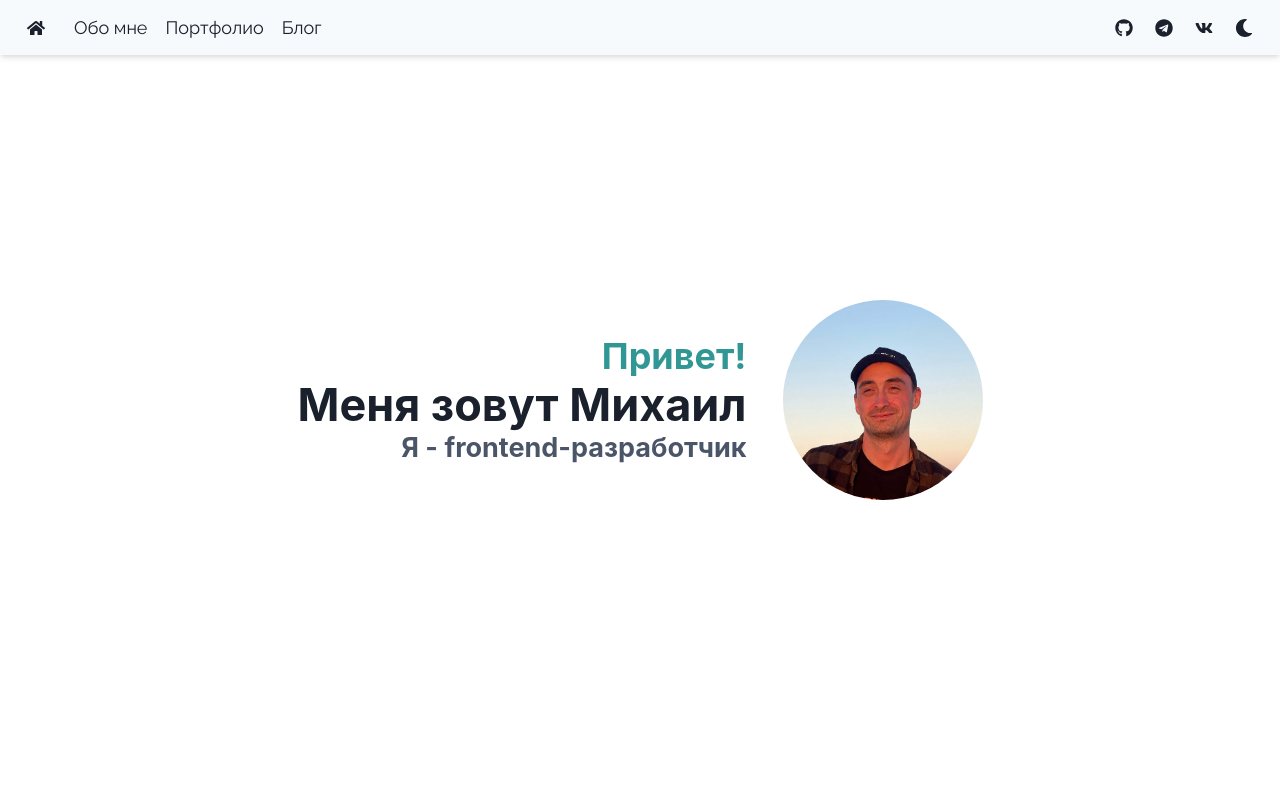
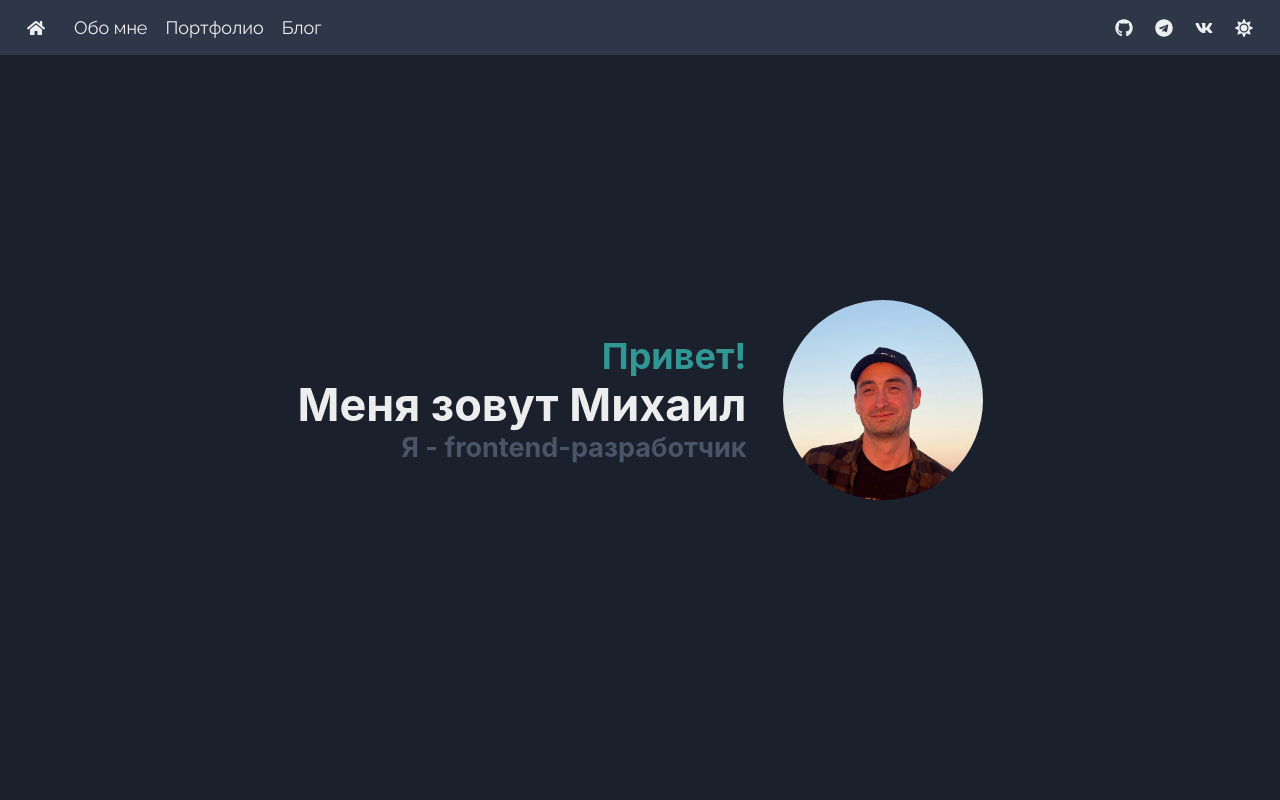
Before and after one commit to Gr1mmz/website-frontend, a Next.js app: page / in a window 1280 px wide. Shown: the top 800 px of the page. Built offline with nearby package versions, Linux system fonts and the light colour scheme.

Commit message:
fixed stretched images

```diff
--- a/components/Portfolio/PortfolioItem.tsx
+++ b/components/Portfolio/PortfolioItem.tsx
@@ -1,5 +1,5 @@
 import React from 'react';
-import {Box, Flex, Heading, Img, Button} from "@chakra-ui/react";
+import {Box, Flex, Heading, Image, Button} from "@chakra-ui/react";
 import {FaGithub} from "react-icons/fa";
 import {FiArrowRight} from "react-icons/fi";
 
@@ -24,6 +24,7 @@ const PortfolioItem: React.FC<PortfolioItemProps> =
                     gap="1em"
                     flexDirection="row"
                     justifyContent="flex"
+                    alignItems="center"
                     sx={{
                         "@media screen and (max-width: 1024px)": {
                             flexDirection: "column",
@@ -31,21 +32,23 @@ const PortfolioItem: React.FC<PortfolioItemProps> =
                         }
                     }}
                 >
-                    <Img
+                    <Image
                         src={src}
-                        flex="1"
                         maxW="40%"
                         minW="290px"
                         alignSelf="center"
                         boxShadow="xl"
                         alt={header}
+                        fit="contain"
+                        align="top"
+                        h="auto"
                         sx={{
                             "@media screen and (max-width: 1024px)": {
                                 maxW: "60%"
                             }
                         }}
                     />
-                    <Box flex="1" maxW="580px" alignSelf="center">
+                    <Box maxW="580px" alignSelf="center">
                         <Heading
                             as="h3"
                             fontSize="1.2em"
--- a/components/PostsList/PostsList.tsx
+++ b/components/PostsList/PostsList.tsx
@@ -25,7 +25,7 @@ const PostsList = ({posts}: PostsProps) => {
         <Flex
             gap="2em"
             my="2em"
-            flexDirection="column"
+            flexDirection="column-reverse"
         >
             {posts
                 ? posts.data.map(post => <PostItem attributes={post.attributes} key={post.id} id={post.id}/>)
--- a/pages/_app.tsx
+++ b/pages/_app.tsx
@@ -1,12 +1,13 @@
 import "../styles/globals.scss";
 import type { AppProps } from "next/app";
-import {ChakraProvider} from "@chakra-ui/react";
+import {ChakraProvider, ColorModeScript} from "@chakra-ui/react";
 import {theme} from "../styles/Chakra/theme";
 import "@fontsource/raleway/400.css";
 
 function MyApp({ Component, pageProps }: AppProps) {
   return (
       <ChakraProvider theme={theme}>
+          <ColorModeScript initialColorMode={theme.config.initialColorMode} />
           <Component {...pageProps} />
       </ChakraProvider>
   )
--- a/styles/Chakra/theme.ts
+++ b/styles/Chakra/theme.ts
@@ -43,8 +43,7 @@ const Button: ComponentStyleConfig = {
 };
 
 const config: ThemeConfig = {
-    initialColorMode: 'dark',
-    useSystemColorMode: true,
+    initialColorMode: 'dark'
 }
 
 export const theme = extendTheme({
--- a/styles/globals.scss
+++ b/styles/globals.scss
@@ -9,39 +9,36 @@ body {
     }
 }
 
-.blog__post h1,
-.blog__post h2,
-.blog__post h3,
-.blog__post h4,
-.blog__post h5,
-.blog__post h6, {
+.blog__post {
+    h1, h2, h3, h4, h5, h6 {
         font-family: -apple-system,BlinkMacSystemFont,"Segoe UI",Helvetica,Arial,sans-serif,"Apple Color Emoji","Segoe UI Emoji","Segoe UI Symbol";;
         font-weight: bold;
         margin: 0.4em 0;
     }
-
-.blog__post h3 {
+    h3 {
         font-size: 1.5em;
     }
-
-.blog__post h4 {
+    h4 {
         font-size: 1.25em;
     }
-
-.blog__post h5 {
+    h5 {
         font-size: 1.1em;
     }
-
-.blog__post p {
+    h6 {
+        font-size: 1em;
+    }
+    p {
         text-align: justify;
         margin: 1em 0;
     }
-
-.blog__post a {
+    a {
         color: #319795;
         font-weight: bold;
     }
-
-.blog__post li {
+    ol, ul {
+        margin: 1em 0;
+    }
+    li {
         margin-left: 1em;
     }
+}
```
Lines whose indentation alone changed are shown as unchanged.
